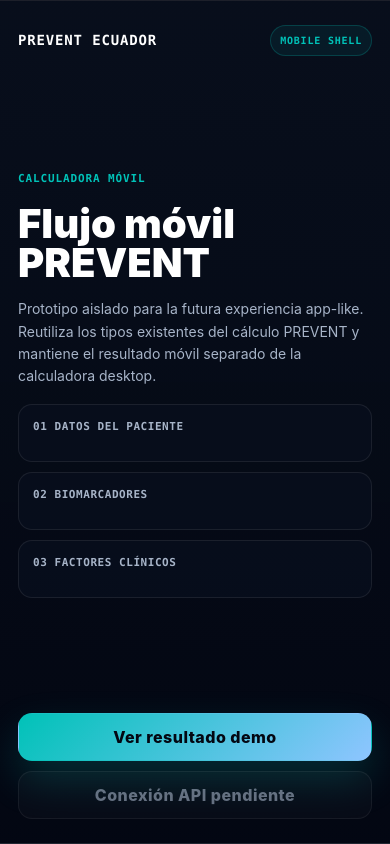
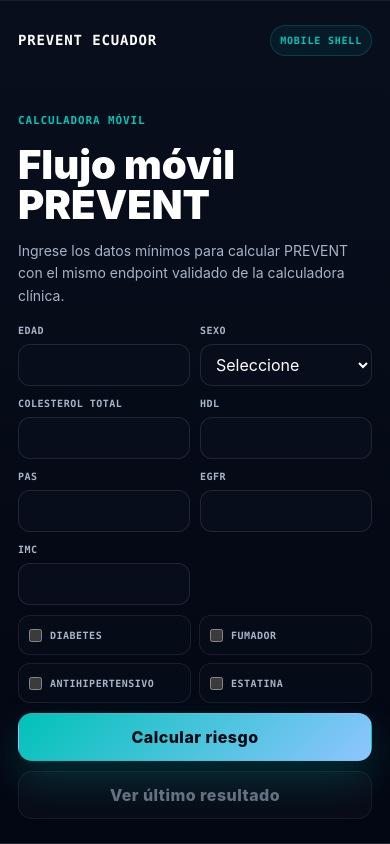
Before and after one commit to davidguzman1991/prevent-ecuador, a Next.js app in the folder frontend/: page /mobile-preview in a window 390 px wide. Built offline with nearby package versions, Linux system fonts and the light colour scheme; no server answers.

Commit message:
Connect mobile PREVENT calculator to real calculation API

```diff
--- a/frontend/src/components/mobile/MobilePreventCalculator.module.css
+++ b/frontend/src/components/mobile/MobilePreventCalculator.module.css
@@ -81,9 +81,70 @@
   line-height: 1.6;
 }
 
+.mobileForm,
 .placeholderGrid {
   display: grid;
   gap: 10px;
+}
+
+.formGrid {
+  display: grid;
+  grid-template-columns: repeat(2, minmax(0, 1fr));
+  gap: 10px;
+}
+
+.field {
+  display: grid;
+  gap: 6px;
+}
+
+.field span,
+.switchField span {
+  color: #a7b4c8;
+  font-family: "Geist Mono", "SFMono-Regular", Consolas, monospace;
+  font-size: 10px;
+  font-weight: 800;
+  letter-spacing: 0.05em;
+  text-transform: uppercase;
+}
+
+.field input,
+.field select {
+  width: 100%;
+  min-height: 42px;
+  border: 1px solid rgba(255, 255, 255, 0.1);
+  border-radius: 12px;
+  background: rgba(9, 15, 29, 0.76);
+  color: #ffffff;
+  padding: 0 11px;
+  outline: none;
+}
+
+.field input:focus,
+.field select:focus {
+  border-color: rgba(0, 194, 184, 0.44);
+  box-shadow: 0 0 0 3px rgba(0, 194, 184, 0.1);
+}
+
+.switchGrid {
+  display: grid;
+  grid-template-columns: repeat(2, minmax(0, 1fr));
+  gap: 8px;
+}
+
+.switchField {
+  display: flex;
+  align-items: center;
+  gap: 8px;
+  min-height: 40px;
+  padding: 9px 10px;
+  border: 1px solid rgba(255, 255, 255, 0.08);
+  border-radius: 12px;
+  background: rgba(9, 15, 29, 0.58);
+}
+
+.switchField input {
+  accent-color: #00c2b8;
 }
 
 .placeholderCard {
@@ -131,6 +192,21 @@
   opacity: 0.6;
 }
 
+.primaryButton:disabled {
+  cursor: wait;
+  opacity: 0.72;
+}
+
+.error {
+  padding: 11px 12px;
+  border: 1px solid rgba(217, 87, 95, 0.42);
+  border-radius: 12px;
+  background: rgba(217, 87, 95, 0.1);
+  color: #ffb4b8;
+  font-size: 12px;
+  line-height: 1.45;
+}
+
 @media (max-width: 420px) {
   .shell {
     padding: 0;
--- a/frontend/src/components/mobile/MobilePreventCalculator.tsx
+++ b/frontend/src/components/mobile/MobilePreventCalculator.tsx
@@ -1,8 +1,13 @@
 "use client";
 
-import { useMemo, useState } from "react";
+import { FormEvent, useState } from "react";
 
 import type { FormState, PreventResult } from "@/types/prevent";
+import {
+  buildPreventPayload,
+  mapPreventResultToMobileProps,
+  submitPreventCalculation,
+} from "@/lib/prevent-calculation";
 
 import MobileResultsDashboard, {
   type MobileResultsDashboardProps,
@@ -11,93 +16,82 @@ import styles from "./MobilePreventCalculator.module.css";
 
 type MobileCalculatorStep = "intro" | "results";
 
-const demoInputState: Pick<
+type MobileMinimumFormState = Pick<
   FormState,
-  "age" | "sex" | "model_variant" | "total_cholesterol" | "hdl" | "sbp" | "egfr" | "bmi"
-> = {
-  age: "52",
-  sex: "male",
-  model_variant: "base",
-  total_cholesterol: "210",
-  hdl: "48",
-  sbp: "138",
-  egfr: "92",
-  bmi: "28.4",
+  | "age"
+  | "sex"
+  | "total_cholesterol"
+  | "hdl"
+  | "sbp"
+  | "egfr"
+  | "bmi"
+  | "diabetes"
+  | "smoker"
+  | "antihypertensive_use"
+  | "statin_use"
+>;
+
+const initialMobileFormState: MobileMinimumFormState = {
+  age: "",
+  sex: "",
+  total_cholesterol: "",
+  hdl: "",
+  sbp: "",
+  egfr: "",
+  bmi: "",
+  diabetes: false,
+  smoker: false,
+  antihypertensive_use: false,
+  statin_use: false,
 };
 
-const demoPreventResult: Pick<
-  PreventResult,
-  | "cvd_risk"
-  | "ascvd_risk"
-  | "hf_risk"
-  | "cvd_risk_30y"
-  | "prevent_age"
-  | "risk_category"
-  | "clinical_interpretation"
-> = {
-  cvd_risk: 12.4,
-  ascvd_risk: 8.2,
-  hf_risk: 4.1,
-  cvd_risk_30y: 38.2,
-  prevent_age: 57.5,
-  risk_category: "Riesgo intermedio",
-  clinical_interpretation: {
-    source: "PREVENT Ecuador mobile demo",
-    basis: "Demo shell using existing PREVENT result shape",
-    risk_category: {
-      name: "Intermediate",
-      label: "Riesgo intermedio",
-      color: "orange",
-      description: "Categoría visual de 10 años para validación del shell móvil.",
-    },
-    recommendations: [],
-    disclaimer: "Demo visual; no conectado a API real.",
-    vascular_age_interpretation: {
-      chronological_age: 52,
-      vascular_age: 57.5,
-      difference: 5.5,
-      severity: "elevated",
-      color: "amber",
-      message: "La edad cardiovascular excede la cronológica por 5.5 años.",
-    },
-  },
-};
-
-function buildMobileResultsProps(
-  inputState: typeof demoInputState,
-  result: typeof demoPreventResult,
-): MobileResultsDashboardProps {
-  const chronologicalAge = Number.parseFloat(inputState.age);
-  const vascularAge = result.prevent_age;
-  const ageDelta = vascularAge !== null && Number.isFinite(chronologicalAge)
-    ? vascularAge - chronologicalAge
-    : null;
-
-  return {
-    cvd10: result.cvd_risk,
-    ascvd10: result.ascvd_risk,
-    hf10: result.hf_risk,
-    cvd30: result.cvd_risk_30y,
-    chronologicalAge: Number.isFinite(chronologicalAge) ? chronologicalAge : null,
-    cardiovascularAge: vascularAge,
-    cardiovascularAgeDelta: ageDelta,
-    riskCategory10y: result.risk_category,
-    keyFindings: [
-      "La presión arterial es el principal factor modificable.",
-      "La edad cardiovascular excede la cronológica por 5.5 años.",
-      "El riesgo acumulado a largo plazo es 38.2%.",
-    ],
-  };
+function parseMobileAge(age: string): number | null {
+  const value = Number(age.trim().replace(",", "."));
+  return Number.isFinite(value) ? value : null;
 }
 
 export default function MobilePreventCalculator() {
   const [step, setStep] = useState<MobileCalculatorStep>("intro");
-  const mobileResultsProps = useMemo(
-    () => buildMobileResultsProps(demoInputState, demoPreventResult),
-    [],
+  const [form, setForm] = useState<MobileMinimumFormState>(initialMobileFormState);
+  const [result, setResult] = useState<PreventResult | null>(null);
+  const [mobileResultsProps, setMobileResultsProps] =
+    useState<MobileResultsDashboardProps | null>(null);
+  const [isSubmitting, setIsSubmitting] = useState(false);
+  const [error, setError] = useState("");
+
+  const updateField = (field: keyof MobileMinimumFormState, value: string | boolean) => {
+    setForm((current) => ({
+      ...current,
+      [field]: value,
+    }));
+  };
+
+  const handleSubmit = async (event: FormEvent<HTMLFormElement>) => {
+    event.preventDefault();
+    setIsSubmitting(true);
+    setError("");
+    setResult(null);
+    setMobileResultsProps(null);
+
+    try {
+      const payload = buildPreventPayload(form);
+      const nextResult = await submitPreventCalculation(payload);
+      const chronologicalAge = parseMobileAge(form.age);
+      setResult(nextResult);
+      setMobileResultsProps(mapPreventResultToMobileProps(nextResult, chronologicalAge));
+      setStep("results");
+    } catch (submitError) {
+      setError(
+        submitError instanceof Error
+          ? submitError.message
+          : "No se pudo calcular el riesgo PREVENT.",
       );
+    } finally {
+      setIsSubmitting(false);
+    }
+  };
 
-  if (step === "results") {
+  if (step === "results" && mobileResultsProps) {
     return <MobileResultsDashboard {...mobileResultsProps} />;
   }
 
@@ -113,29 +107,127 @@ export default function MobilePreventCalculator() {
           <p className={styles.eyebrow}>CALCULADORA MÓVIL</p>
           <h1 className={styles.title}>Flujo móvil PREVENT</h1>
           <p className={styles.copy}>
-            Prototipo aislado para la futura experiencia app-like. Reutiliza los
-            tipos existentes del cálculo PREVENT y mantiene el resultado móvil
-            separado de la calculadora desktop.
+            Ingrese los datos mínimos para calcular PREVENT con el mismo endpoint
+            validado de la calculadora clínica.
           </p>
 
-          <div className={styles.placeholderGrid} aria-label="Pantallas pendientes">
-            <div className={styles.placeholderCard}>01 DATOS DEL PACIENTE</div>
-            <div className={styles.placeholderCard}>02 BIOMARCADORES</div>
-            <div className={styles.placeholderCard}>03 FACTORES CLÍNICOS</div>
+          <form className={styles.mobileForm} onSubmit={handleSubmit}>
+            <div className={styles.formGrid}>
+              <label className={styles.field}>
+                <span>Edad</span>
+                <input
+                  inputMode="decimal"
+                  required
+                  value={form.age}
+                  onChange={(event) => updateField("age", event.target.value)}
+                />
+              </label>
+              <label className={styles.field}>
+                <span>Sexo</span>
+                <select
+                  required
+                  value={form.sex}
+                  onChange={(event) => updateField("sex", event.target.value)}
+                >
+                  <option value="">Seleccione</option>
+                  <option value="female">Mujer</option>
+                  <option value="male">Hombre</option>
+                </select>
+              </label>
+              <label className={styles.field}>
+                <span>Colesterol total</span>
+                <input
+                  inputMode="decimal"
+                  required
+                  value={form.total_cholesterol}
+                  onChange={(event) => updateField("total_cholesterol", event.target.value)}
+                />
+              </label>
+              <label className={styles.field}>
+                <span>HDL</span>
+                <input
+                  inputMode="decimal"
+                  required
+                  value={form.hdl}
+                  onChange={(event) => updateField("hdl", event.target.value)}
+                />
+              </label>
+              <label className={styles.field}>
+                <span>PAS</span>
+                <input
+                  inputMode="decimal"
+                  required
+                  value={form.sbp}
+                  onChange={(event) => updateField("sbp", event.target.value)}
+                />
+              </label>
+              <label className={styles.field}>
+                <span>eGFR</span>
+                <input
+                  inputMode="decimal"
+                  required
+                  value={form.egfr}
+                  onChange={(event) => updateField("egfr", event.target.value)}
+                />
+              </label>
+              <label className={styles.field}>
+                <span>IMC</span>
+                <input
+                  inputMode="decimal"
+                  required
+                  value={form.bmi}
+                  onChange={(event) => updateField("bmi", event.target.value)}
+                />
+              </label>
             </div>
+
+            <div className={styles.switchGrid}>
+              {[
+                ["diabetes", "Diabetes"],
+                ["smoker", "Fumador"],
+                ["antihypertensive_use", "Antihipertensivo"],
+                ["statin_use", "Estatina"],
+              ].map(([field, label]) => (
+                <label className={styles.switchField} key={field}>
+                  <input
+                    type="checkbox"
+                    checked={Boolean(form[field as keyof MobileMinimumFormState])}
+                    onChange={(event) =>
+                      updateField(field as keyof MobileMinimumFormState, event.target.checked)
+                    }
+                  />
+                  <span>{label}</span>
+                </label>
+              ))}
             </div>
+
+            {error ? <div className={styles.error}>{error}</div> : null}
 
             <div className={styles.actions}>
               <button
                 className={styles.primaryButton}
+                type="submit"
+                disabled={isSubmitting}
+              >
+                {isSubmitting ? "Calculando..." : "Calcular riesgo"}
+              </button>
+              <button
+                className={styles.secondaryButton}
                 type="button"
-            onClick={() => setStep("results")}
+                disabled={!result}
+                onClick={() => {
+                  if (result) {
+                    setMobileResultsProps(
+                      mapPreventResultToMobileProps(result, parseMobileAge(form.age)),
+                    );
+                    setStep("results");
+                  }
+                }}
               >
-            Ver resultado demo
+                Ver último resultado
               </button>
-          <button className={styles.secondaryButton} type="button" disabled>
-            Conexión API pendiente
-          </button>
+            </div>
+          </form>
         </div>
       </section>
     </main>
--- /dev/null
+++ b/frontend/src/lib/prevent-calculation.ts
@@ -0,0 +1,129 @@
+import { getApiBaseUrl, getJsonRequestHeaders } from "@/lib/api";
+import type { MobileResultsDashboardProps } from "@/components/mobile/results/MobileResultsDashboard";
+import type { FormState, PreventResult } from "@/types/prevent";
+
+type MobilePreventFormState = Pick<
+  FormState,
+  | "age"
+  | "sex"
+  | "total_cholesterol"
+  | "hdl"
+  | "sbp"
+  | "egfr"
+  | "bmi"
+  | "diabetes"
+  | "smoker"
+  | "antihypertensive_use"
+  | "statin_use"
+>;
+
+export type PreventCalculationPayload = Record<string, unknown>;
+
+function parseClinicalNumber(value: string): number {
+  return Number(value.trim().replace(",", "."));
+}
+
+function extractErrorMessage(errorBody: unknown): string {
+  if (
+    errorBody &&
+    typeof errorBody === "object" &&
+    "detail" in errorBody &&
+    typeof errorBody.detail === "string"
+  ) {
+    return errorBody.detail;
+  }
+
+  return "No se pudo calcular el riesgo PREVENT. Verifica los datos e intenta nuevamente.";
+}
+
+function getThirtyYearCvdRisk(result: PreventResult): number | null {
+  return result.cvd_risk_30y ?? result.cvd_30y ?? null;
+}
+
+function formatRiskValue(value: number | null): string {
+  return value !== null ? `${value.toFixed(1)}%` : "no calculado";
+}
+
+function buildFallbackKeyFindings(
+  result: PreventResult,
+  chronologicalAge: number | null,
+): string[] {
+  const findings = [
+    `Riesgo cardiovascular global a 10 años: ${formatRiskValue(result.cvd_risk)}.`,
+  ];
+
+  if (result.prevent_age !== null && chronologicalAge !== null) {
+    const difference = result.prevent_age - chronologicalAge;
+    findings.push(
+      `La edad cardiovascular ${difference >= 0 ? "excede" : "es menor que"} la cronológica por ${Math.abs(difference).toFixed(1)} años.`,
+    );
+  }
+
+  findings.push(
+    `El riesgo acumulado a largo plazo es ${formatRiskValue(getThirtyYearCvdRisk(result))}.`,
+  );
+
+  return findings;
+}
+
+export function buildPreventPayload(
+  formState: MobilePreventFormState,
+): PreventCalculationPayload {
+  return {
+    age: parseClinicalNumber(formState.age),
+    sex: formState.sex,
+    total_cholesterol: parseClinicalNumber(formState.total_cholesterol),
+    hdl: parseClinicalNumber(formState.hdl),
+    sbp: parseClinicalNumber(formState.sbp),
+    egfr: parseClinicalNumber(formState.egfr),
+    bmi: parseClinicalNumber(formState.bmi),
+    diabetes: formState.diabetes,
+    smoker: formState.smoker,
+    antihypertensive_use: formState.antihypertensive_use,
+    statin_use: formState.statin_use,
+  };
+}
+
+export async function submitPreventCalculation(
+  payload: PreventCalculationPayload,
+): Promise<PreventResult> {
+  const response = await fetch(`${getApiBaseUrl()}/api/prevent-records/calculate`, {
+    method: "POST",
+    headers: getJsonRequestHeaders(null),
+    body: JSON.stringify(payload),
+  });
+
+  if (!response.ok) {
+    const errorBody = (await response.json().catch(() => null)) as unknown;
+    throw new Error(extractErrorMessage(errorBody));
+  }
+
+  return (await response.json()) as PreventResult;
+}
+
+export function mapPreventResultToMobileProps(
+  result: PreventResult,
+  chronologicalAge: number | null,
+): MobileResultsDashboardProps {
+  const cardiovascularAgeDelta =
+    result.prevent_age !== null && chronologicalAge !== null
+      ? result.prevent_age - chronologicalAge
+      : null;
+  const clinicalRecommendations = result.clinical_interpretation?.recommendations
+    ?.map((recommendation) => recommendation.summary)
+    .filter(Boolean);
+
+  return {
+    cvd10: result.cvd_risk,
+    ascvd10: result.ascvd_risk,
+    hf10: result.hf_risk,
+    cvd30: getThirtyYearCvdRisk(result),
+    chronologicalAge,
+    cardiovascularAge: result.prevent_age,
+    cardiovascularAgeDelta,
+    riskCategory10y: result.risk_category ?? result.cvd_category,
+    keyFindings: clinicalRecommendations?.length
+      ? clinicalRecommendations.slice(0, 3)
+      : buildFallbackKeyFindings(result, chronologicalAge),
+  };
+}
```
Lines whose indentation alone changed are shown as unchanged.
